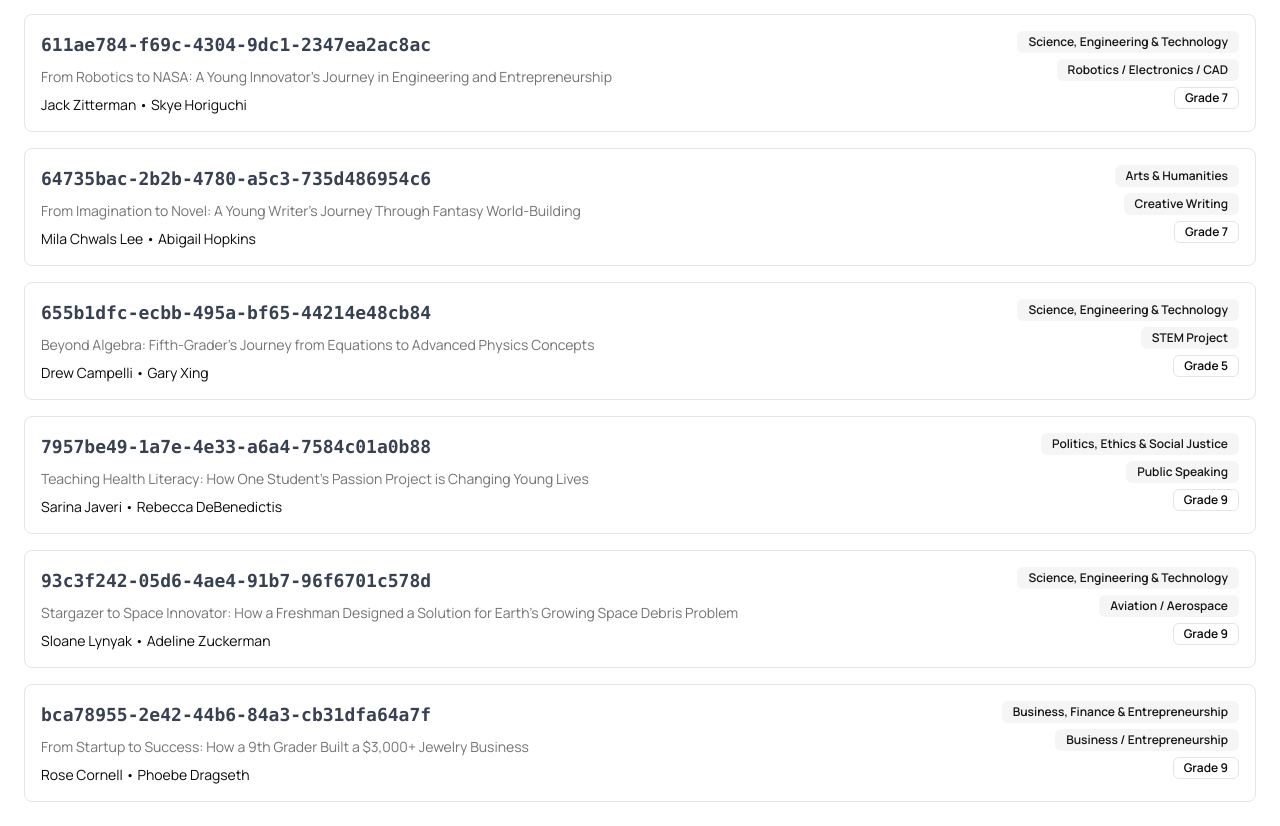
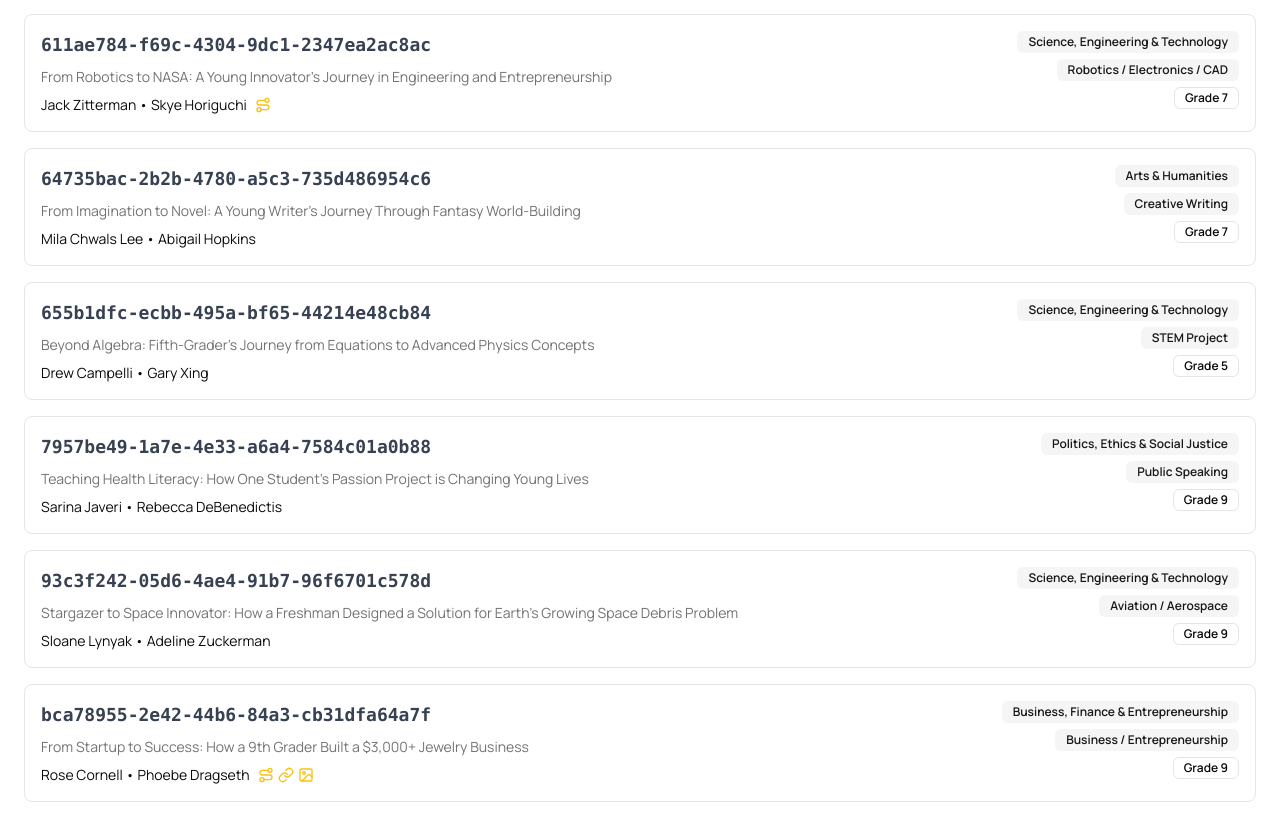
Before and after one commit to cabbachew/cc-stories, a Next.js app: page /contents in a window 1280 px wide. Shown: the part 472-1298 px from the top of the page. Built offline with nearby package versions, Linux system fonts and the light colour scheme.

Commit message:
add indicators for learning plan, assets, and gallery availability on index page

```diff
--- a/app/contents/page.tsx
+++ b/app/contents/page.tsx
@@ -4,6 +4,7 @@ import Link from "next/link";
 import { Badge } from "@/components/ui/badge";
 import { useEffect, useState } from "react";
 import { StudentStoryProps } from "@/app/types/StudentStory";
+import { Route, Link as LinkIcon, Image } from "lucide-react";
 
 export default function ContentsPage() {
   const [studentStories, setStudentStories] = useState<StudentStoryProps[]>([]);
@@ -71,9 +72,31 @@ export default function ContentsPage() {
                     <p className="text-sm text-muted-foreground">
                       {story.headline}
                     </p>
-                    <p className="text-sm">
-                      {story.studentName} • {story.mentorName}
-                    </p>
+                    <div className="text-sm flex items-center">
+                      <span>
+                        {story.studentName} • {story.mentorName}
+                      </span>
+                      <div className="flex items-center gap-1 mx-2 [color:#fbc012]">
+                        {story.showLearningPlan && (
+                          <Route
+                            className="h-4 w-4"
+                            aria-label="Learning plan available"
+                          />
+                        )}
+                        {story.showAssets && (
+                          <LinkIcon
+                            className="h-4 w-4"
+                            aria-label="Assets available"
+                          />
+                        )}
+                        {story.showGallery && (
+                          <Image
+                            className="h-4 w-4"
+                            aria-label="Gallery available"
+                          />
+                        )}
+                      </div>
+                    </div>
                   </div>
                   <div className="flex flex-col gap-1.5 sm:items-end mt-2 sm:mt-0">
                     <Badge
```
